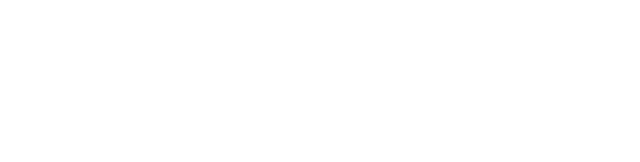
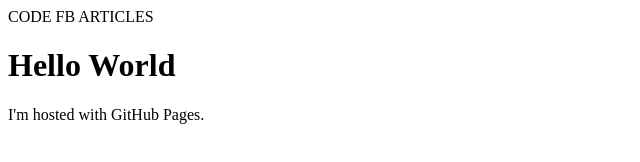
Before and after one commit to Bbmyz/Bbmyz, a plain HTML site: page index.html in a window 1280 px wide. Shown: the whole page, without its empty margins (0-640 px from the left). Drawn offline with Linux system fonts and the light colour scheme.

Commit message:
Update index.html

```diff
--- a/index.html
+++ b/index.html
@@ -1,9 +1,8 @@
 <!DOCTYPE html>
 <html>
-    <head>
-        <!-- head definitions go here -->
-    </head>
-    <body>
-        <!-- the content goes here -->
-    </body>
+    <head>CODE FB ARTICLES<head>
+<body>
+<h1>Hello World</h1>
+<p>I'm hosted with GitHub Pages.</p>
+</body>
 </html>
```
